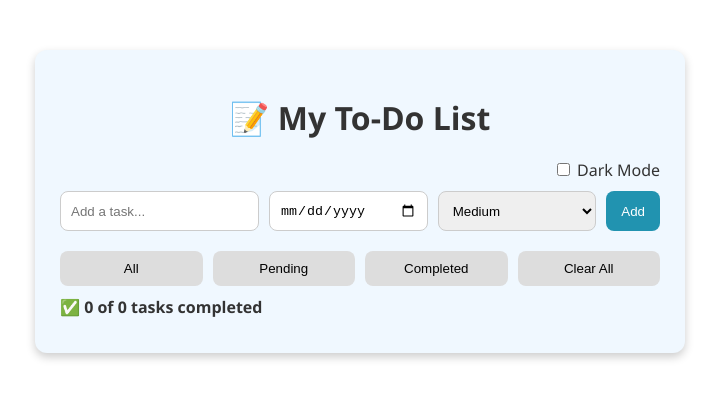
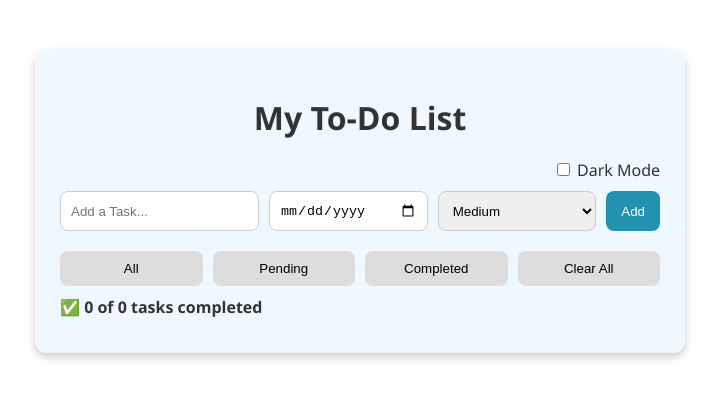
Before and after one commit to manishdev1319/to_do-app, a plain HTML site: page index.html in a window 1280 px wide. Shown: the whole page, without its empty margins (280-999 px from the left). Drawn offline with Linux system fonts and the light colour scheme.

Commit message:
Update index.html

```diff
--- a/index.html
+++ b/index.html
@@ -7,7 +7,7 @@
 </head>
 <body>
   <div class="container">
-    <h1>📝 My To-Do List</h1>
+    <h1>My To-Do List</h1>
 
     <div class="theme-toggle">
       <label>
@@ -16,7 +16,7 @@
     </div>
 
     <div class="input-group">
-      <input type="text" id="task-input" placeholder="Add a task..." />
+      <input type="text" id="task-input" placeholder="Add a Task..." />
       <input type="date" id="due-date" />
       <select id="priority">
         <option value="low">Low</option>
```
